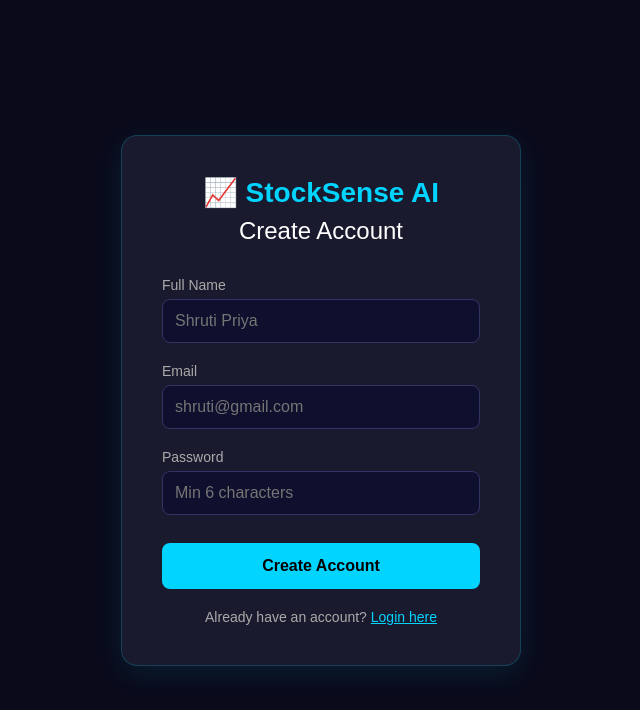
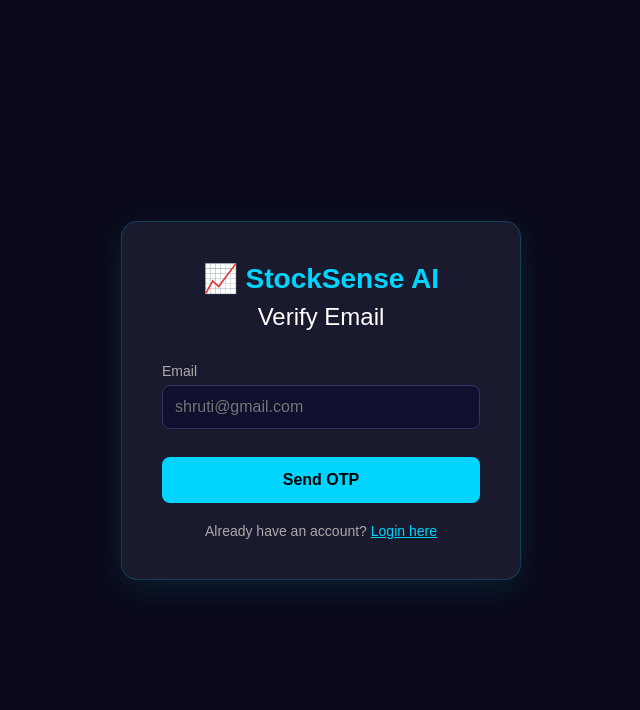
Before and after one commit to i-am-Shruti/stocksense-ai, a React (Vite) app in the folder frontend/: page /register in a window 1280 px wide. Shown: the top 710 px of the page, without its empty margins (319-959 px from the left). Built offline with nearby package versions, Linux system fonts and the light colour scheme.

Commit message:
Registration with OTP Flow

```diff
--- a/frontend/src/Pages/DashBoard.jsx
+++ b/frontend/src/Pages/DashBoard.jsx
@@ -187,7 +187,14 @@
             setShowSearch(false);
             toast.success(`Found ${symbol}`);
         } catch (error) {
-            toast.error('Stock not found! Check symbol and try again.');
+            const status = error.response?.status;
+            const errorMsg = error.response?.data?.error || error.message || 'Unknown error';
+
+            if (status === 429) {
+                toast.error('Too many requests! Please wait 1-2 minutes and try again.');
+            } else {
+                toast.error(errorMsg.includes('rate') ? 'Too many requests. Please wait a moment...' : `Stock not found! ${errorMsg}`);
+            }
             setStockData(null);
         } finally {
             setLoading(false);
--- a/frontend/src/Pages/Register.jsx
+++ b/frontend/src/Pages/Register.jsx
@@ -2,17 +2,67 @@
 import { useNavigate, Link } from 'react-router-dom';
 import { useAuth } from '../hooks/useAuth';
 import { toast } from 'react-toastify';
+import { authAPI } from '../services/api';
 
 const Register = () => {
+    const [step, setStep] = useState(1); // 1: email, 2: OTP, 3: password
     const [name, setName] = useState('');
     const [email, setEmail] = useState('');
+    const [otp, setOtp] = useState('');
     const [password, setPassword] = useState('');
+    const [confirmPassword, setConfirmPassword] = useState('');
     const [loading, setLoading] = useState(false);
     const [errors, setErrors] = useState({});
     const { register } = useAuth();
     const navigate = useNavigate();
 
-    const validateForm = () => {
+    const validateEmail = () => {
+        const newErrors = {};
+        if (!email.trim()) {
+            newErrors.email = 'Email is required';
+        } else if (!/^[^\s@]+@[^\s@]+\.[^\s@]+$/.test(email)) {
+            newErrors.email = 'Please enter a valid email';
+        }
+        setErrors(newErrors);
+        return Object.keys(newErrors).length === 0;
+    };
+
+    const handleSendOtp = async (e) => {
+        e?.preventDefault();
+        if (!validateEmail()) return;
+
+        setLoading(true);
+        try {
+            await authAPI.sendOtp(email);
+            toast.success('OTP sent to your email!');
+            setStep(2);
+        } catch (error) {
+            toast.error(error.response?.data?.message || 'Failed to send OTP');
+        } finally {
+            setLoading(false);
+        }
+    };
+
+    const handleVerifyOtp = async (e) => {
+        e?.preventDefault();
+        if (!otp.trim()) {
+            toast.error('Please enter OTP');
+            return;
+        }
+
+        setLoading(true);
+        try {
+            await authAPI.verifyOtp({ email, otp });
+            toast.success('Email verified! Set your password.');
+            setStep(3);
+        } catch (error) {
+            toast.error(error.response?.data?.message || 'Invalid OTP');
+        } finally {
+            setLoading(false);
+        }
+    };
+
+    const validatePassword = () => {
         const newErrors = {};
 
         if (!name.trim()) {
@@ -21,32 +71,37 @@
             newErrors.name = 'Name must be at least 2 characters';
         }
 
-        if (!email.trim()) {
-            newErrors.email = 'Email is required';
-        } else if (!/^[^\s@]+@[^\s@]+\.[^\s@]+$/.test(email)) {
-            newErrors.email = 'Please enter a valid email';
-        }
-
         if (!password) {
             newErrors.password = 'Password is required';
         } else if (password.length < 6) {
             newErrors.password = 'Password must be at least 6 characters';
         }
 
+        if (password !== confirmPassword) {
+            newErrors.confirmPassword = 'Passwords do not match';
+        }
+
         setErrors(newErrors);
         return Object.keys(newErrors).length === 0;
     };
 
-    const handleSubmit = async (e) => {
+    const handleRegister = async (e) => {
         e.preventDefault();
 
-        if (!validateForm()) {
+        if (!validatePassword()) {
             return;
         }
 
         setLoading(true);
         try {
-            await register(name, email, password);
+            // Call register with OTP verification status
+            await authAPI.register({
+                email,
+                name,
+                password,
+                otp,
+                verified: true
+            });
             toast.success('Registration successful! Welcome to StockSense AI!');
             navigate('/dashboard');
         } catch (error) {
@@ -66,25 +121,14 @@
         <div style={styles.container}>
             <div style={styles.card}>
                 <h1 style={styles.title}>📈 StockSense AI</h1>
-                <h2 style={styles.subtitle}>Create Account</h2>
-                <form onSubmit={handleSubmit}>
-                    <div style={styles.field}>
-                        <label style={styles.label}>
-                            Full Name
-                        </label>
-                        <input
-                            type="text"
-                            value={name}
-                            onChange={(e) => {
-                                setName(e.target.value);
-                                setErrors({...errors, name: ''});
-                            }}
-                            placeholder="Shruti Priya"
-                            style={getInputStyle('name')}
-                            disabled={loading}
-                        />
-                        {errors.name && <span style={styles.errorText}>{errors.name}</span>}
-                    </div>
+                <h2 style={styles.subtitle}>
+                    {step === 1 && 'Verify Email'}
+                    {step === 2 && 'Enter OTP'}
+                    {step === 3 && 'Set Password'}
+                </h2>
+
+                {step === 1 && (
+                    <form onSubmit={handleSendOtp}>
                         <div style={styles.field}>
                             <label style={styles.label}>Email</label>
                             <input
@@ -100,10 +144,77 @@
                             />
                             {errors.email && <span style={styles.errorText}>{errors.email}</span>}
                         </div>
+                        <button
+                            type="submit"
+                            style={{
+                                ...styles.button,
+                                opacity: loading ? 0.7 : 1,
+                                cursor: loading ? 'not-allowed' : 'pointer'
+                            }}
+                            disabled={loading}
+                        >
+                            {loading ? 'Sending...' : 'Send OTP'}
+                        </button>
+                    </form>
+                )}
+
+                {step === 2 && (
+                    <form onSubmit={handleVerifyOtp}>
                         <div style={styles.field}>
-                        <label style={styles.label}>
-                            Password
-                        </label>
+                            <label style={styles.label}>Enter OTP sent to {email}</label>
+                            <input
+                                type="text"
+                                value={otp}
+                                onChange={(e) => setOtp(e.target.value)}
+                                placeholder="Enter 6-digit OTP"
+                                style={styles.input}
+                                maxLength={6}
+                                disabled={loading}
+                            />
+                        </div>
+                        <div style={styles.buttonRow}>
+                            <button
+                                type="button"
+                                onClick={() => setStep(1)}
+                                style={styles.backBtn}
+                                disabled={loading}
+                            >
+                                Back
+                            </button>
+                            <button
+                                type="submit"
+                                style={{
+                                    ...styles.button,
+                                    opacity: loading ? 0.7 : 1,
+                                    cursor: loading ? 'not-allowed' : 'pointer'
+                                }}
+                                disabled={loading}
+                            >
+                                {loading ? 'Verifying...' : 'Verify OTP'}
+                            </button>
+                        </div>
+                    </form>
+                )}
+
+                {step === 3 && (
+                    <form onSubmit={handleRegister}>
+                        <div style={styles.field}>
+                            <label style={styles.label}>Full Name</label>
+                            <input
+                                type="text"
+                                value={name}
+                                onChange={(e) => {
+                                    setName(e.target.value);
+                                    setErrors({...errors, name: ''});
+                                }}
+                                placeholder="Shruti Priya"
+                                style={getInputStyle('name')}
+                                disabled={loading}
+                            />
+                            {errors.name && <span style={styles.errorText}>{errors.name}</span>}
+                        </div>
+                        <div style={styles.field}>
+                            <label style={styles.label}>Password</label>
                             <input
                                 type="password"
                                 value={password}
@@ -117,6 +228,30 @@
                             />
                             {errors.password && <span style={styles.errorText}>{errors.password}</span>}
                         </div>
+                        <div style={styles.field}>
+                            <label style={styles.label}>Confirm Password</label>
+                            <input
+                                type="password"
+                                value={confirmPassword}
+                                onChange={(e) => {
+                                    setConfirmPassword(e.target.value);
+                                    setErrors({...errors, confirmPassword: ''});
+                                }}
+                                placeholder="Confirm password"
+                                style={getInputStyle('confirmPassword')}
+                                disabled={loading}
+                            />
+                            {errors.confirmPassword && <span style={styles.errorText}>{errors.confirmPassword}</span>}
+                        </div>
+                        <div style={styles.buttonRow}>
+                            <button
+                                type="button"
+                                onClick={() => setStep(2)}
+                                style={styles.backBtn}
+                                disabled={loading}
+                            >
+                                Back
+                            </button>
                             <button
                                 type="submit"
                                 style={{
@@ -129,11 +264,14 @@
                                 {loading ? (
                                     <span style={styles.spinnerContainer}>
                                         <span style={styles.spinner}></span>
-                                Creating Account...
+                                        Creating...
                                     </span>
                                 ) : 'Create Account'}
                             </button>
+                        </div>
                     </form>
+                )}
+
                 <p style={styles.linkText}>
                     Already have an account?{' '}
                     <Link to="/login" style={styles.link}>
@@ -212,6 +350,22 @@
         marginTop: '8px',
         transition: 'all 0.2s'
     },
+    buttonRow: {
+        display: 'flex',
+        gap: '10px',
+        marginTop: '8px'
+    },
+    backBtn: {
+        flex: 1,
+        padding: '14px',
+        backgroundColor: '#333',
+        color: '#fff',
+        border: 'none',
+        borderRadius: '8px',
+        fontSize: '16px',
+        cursor: 'pointer',
+        transition: 'all 0.2s'
+    },
     spinnerContainer: {
         display: 'flex',
         alignItems: 'center',
```
Lines whose indentation alone changed are shown as unchanged.
